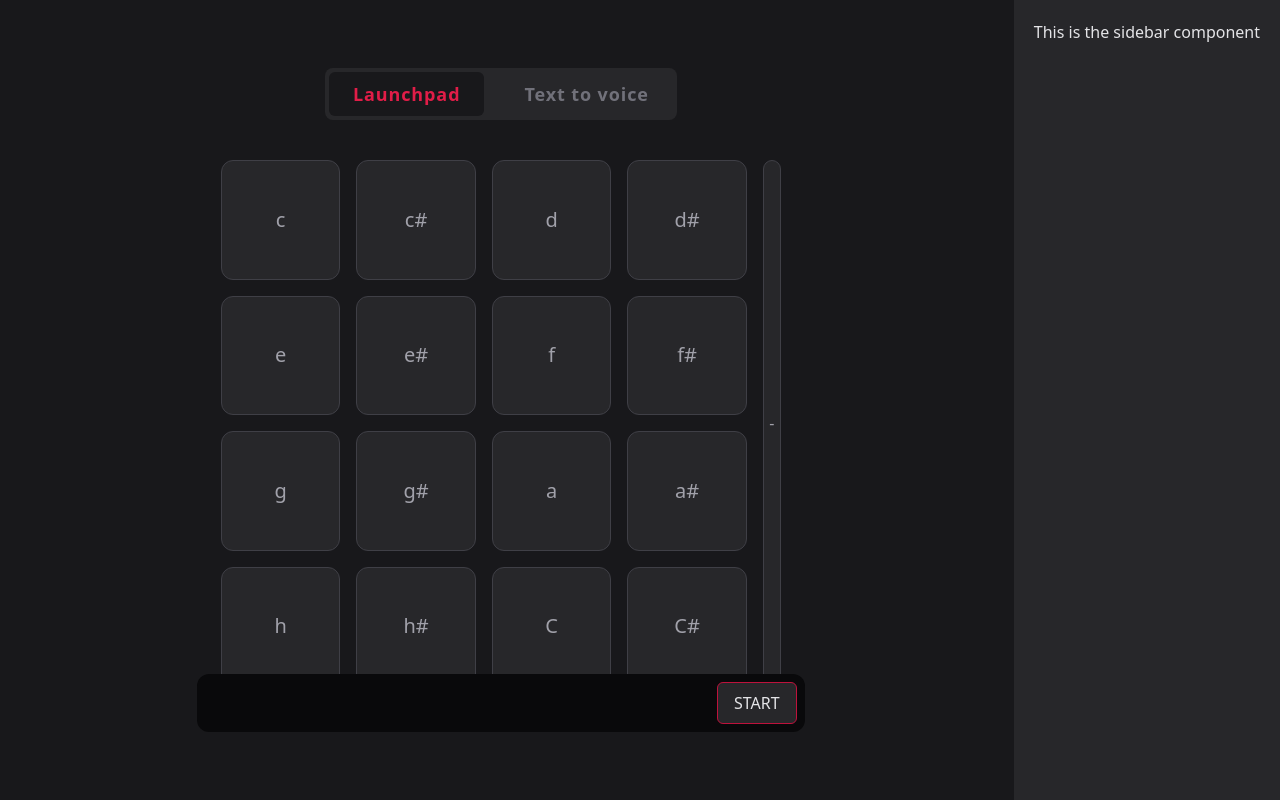
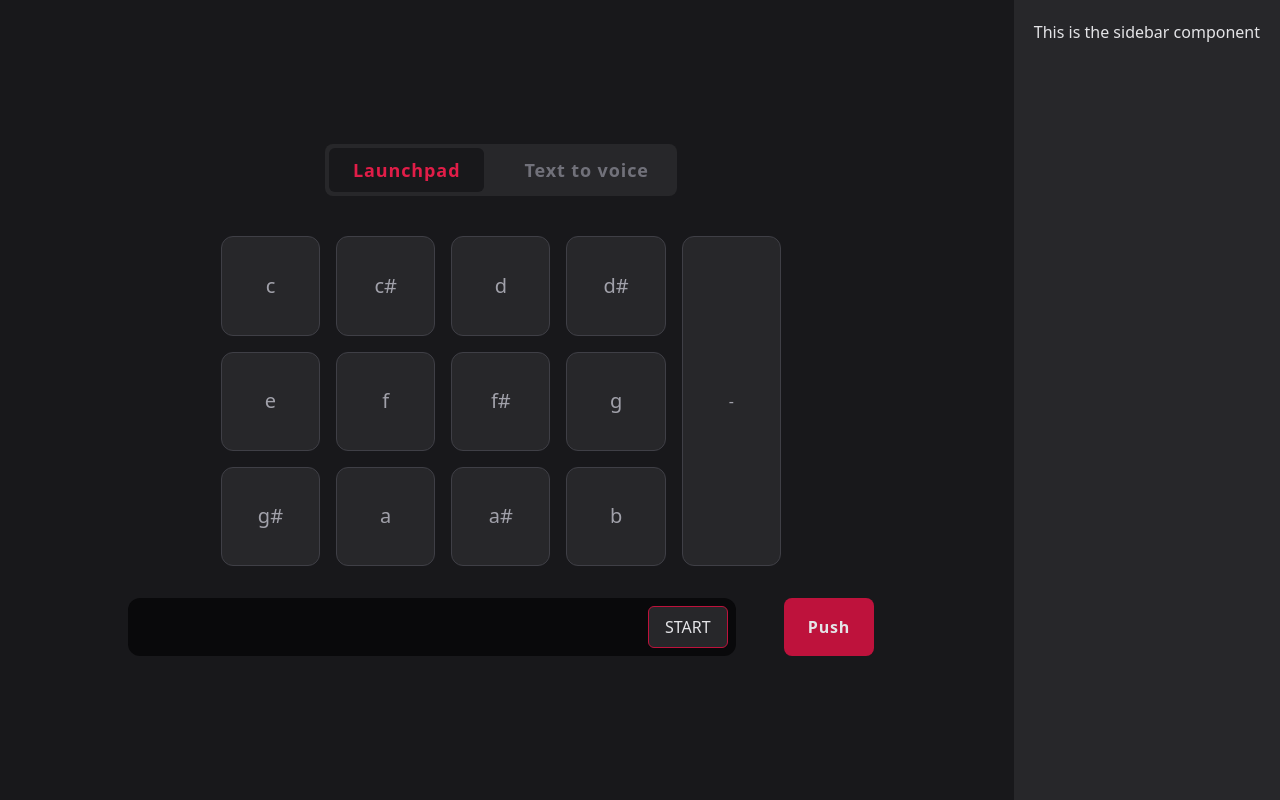
Before and after one commit to Jan-Slota-Foundation/frontend_dev, a Vue app: page /userinput/pad in a window 1280 px wide. Built offline with nearby package versions, Linux system fonts and the light colour scheme.

Commit message:
button for pushing

```diff
--- a/src/components/padInput/Launchpad.vue
+++ b/src/components/padInput/Launchpad.vue
@@ -2,9 +2,9 @@
 import { lpSequence } from '@/states/launchpadSequence.js'
 </script>
 <template>
-  <div :class="`grid grid-cols-${5} gap-4 w-[35rem] mb-8`">
+  <div :class="`grid grid-cols-5 gap-4 w-[35rem] mb-8 `">
     <button
-      class="bg-zinc-800 text-xl text-zinc-400 hover:shadow-md border border-zinc-700 hover:shadow-rose-700 rounded-xl aspect-square transition-all duration-150 ease-out active:border-rose-600 active:bg-rose-600 outline-none"
+      class="bg-zinc-800 w-full text-xl text-zinc-400 hover:shadow-md border border-zinc-700 hover:shadow-rose-700 rounded-xl aspect-square transition-all duration-150 ease-out active:border-rose-600 active:bg-rose-600 outline-none"
       @click="handleLaunchpadButtonClick(note)"
       v-for="(note, index) in notesMapped"
       :key="index"
@@ -13,7 +13,7 @@ import { lpSequence } from '@/states/launchpadSequence.js'
     </button>
     <button
       @click="handleLaunchpadButtonClick({ name: '-' })"
-      class="bg-zinc-800 row-start-1 text-zinc-400 col-start-5 row-span-4 hover:shadow-md border border-zinc-700 hover:shadow-rose-700 rounded-xl transition-all duration-150 ease-out active:border-rose-600 active:bg-rose-600 outline-none"
+      class="bg-zinc-800 row-start-1 text-zinc-400 col-start-5 row-span-3 hover:shadow-md border border-zinc-700 hover:shadow-rose-700 rounded-xl transition-all duration-150 ease-out active:border-rose-600 active:bg-rose-600 outline-none"
     >
       -
     </button>
@@ -25,7 +25,7 @@ export default {
   name: 'Launchpad',
   data() {
     return {
-      notes: ['c', 'd', 'e', 'f', 'g', 'a', 'h', 'C']
+      notes: ['c', 'd', 'e', 'f', 'g', 'a', 'b']
     }
   },
   methods: {
@@ -45,9 +45,12 @@ export default {
         final.push({
           name: `${note}`
         })
-        final.push({
-          name: `${note}#`
-        })
+        if (note !== 'b' && note !== 'e') {
+          console.log(note)
+          final.push({
+            name: `${note}#`
+          })
+        }
       })
       return final
     }
--- a/src/components/padInput/ScrollSequence.vue
+++ b/src/components/padInput/ScrollSequence.vue
@@ -2,6 +2,7 @@
 import { lpSequence } from '@/states/launchpadSequence.js'
 </script>
 <template>
+  <div class="flex gap-12">
     <transition-group
       tag="div"
       name="list"
@@ -20,17 +21,45 @@ import { lpSequence } from '@/states/launchpadSequence.js'
         {{ note.name.split().reverse().join() }}
       </div>
     </transition-group>
+    <button
+      @click="handlePush"
+      class="bg-rose-700 px-6 rounded-lg tracking-wider font-semibold"
+    >
+      Push
+    </button>
+  </div>
 </template>
 
 <script>
 export default {
-  name: 'ScrollSequence'
+  name: 'ScrollSequence',
+  methods: {
+    async handlePush() {
+      try {
+        await port.open({ baudRate: 9600 })
+
+        const encoder = new TextEncoder()
+
+        const writer = port.writable.getWriter()
+        try {
+          await writer.write(8)
+        } catch (error) {
+          console.error(error)
+        }
+
+        writer.releaseLock()
+      } catch (error) {
+        console.error(error)
+      }
+    }
+  }
 }
 </script>
 
 <style scoped>
 .container {
-  /* direction: rtl; */
+  scrollbar-color: #09090b #27272a;
+  scrollbar-width: thin;
 }
 
 .list-enter-active,
@@ -42,4 +71,8 @@ export default {
   opacity: 0;
   transform: translateY(30px);
 }
+
+::-webkit-scrollbar {
+  display: none;
+}
 </style>
```
Lines whose indentation alone changed are shown as unchanged.
